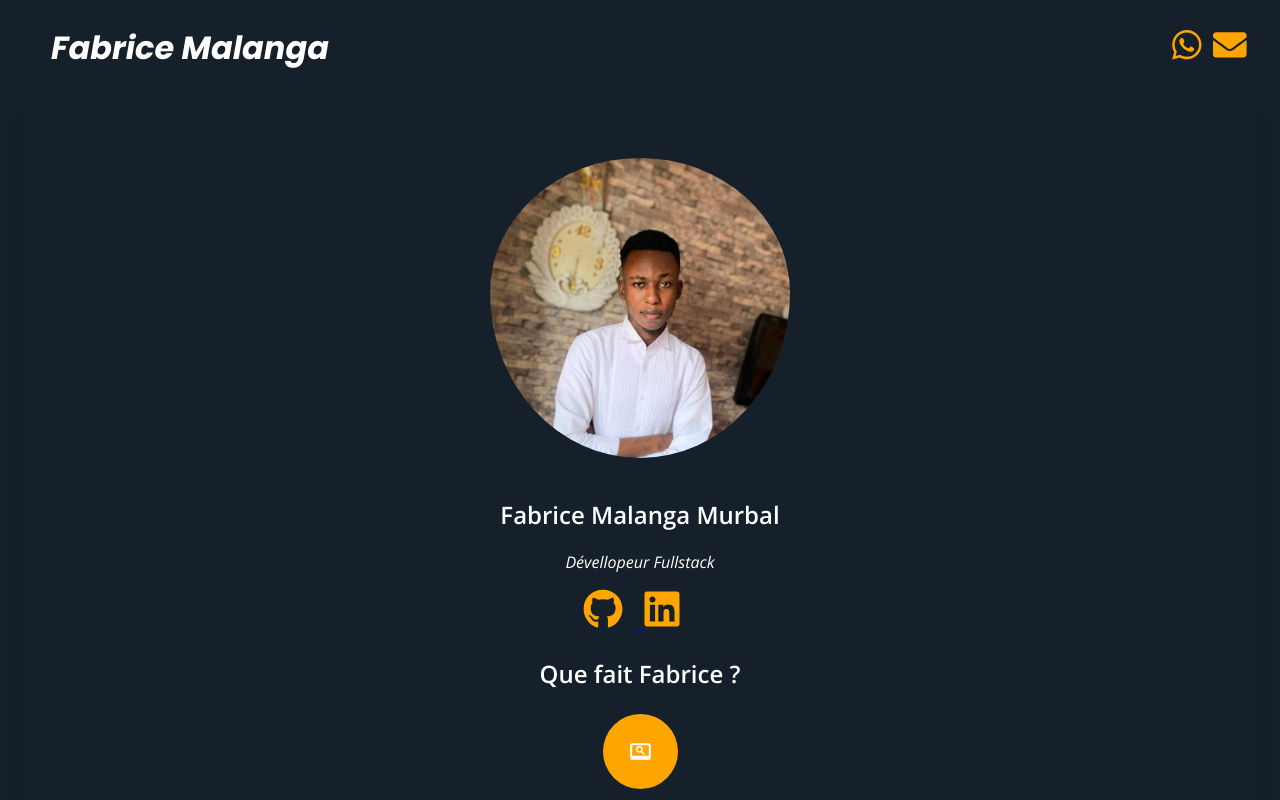
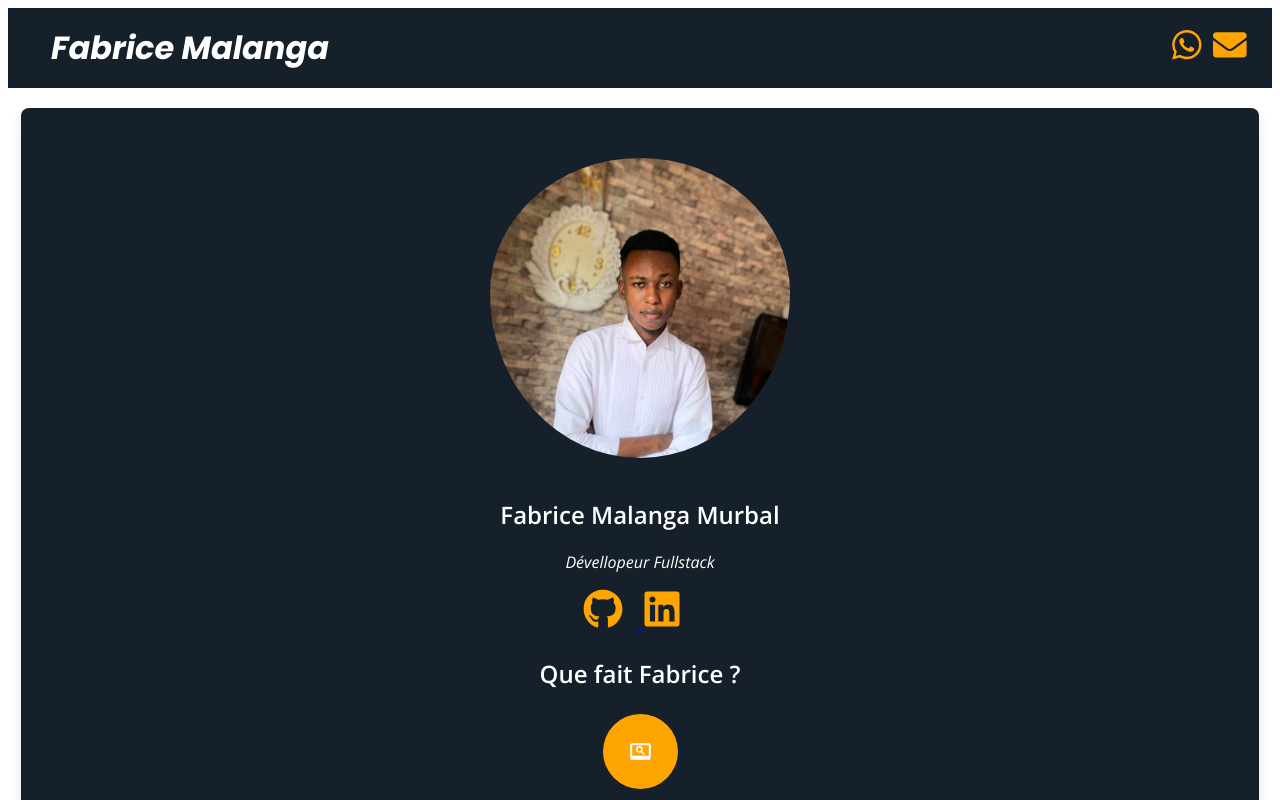
Before and after one commit to Beerus243/Portfolio, a Next.js app: page /pages in a window 1280 px wide. Shown: the top 800 px of the page. Built offline with nearby package versions, Linux system fonts and the light colour scheme.

Commit message:
Update globals.css

```diff
--- a/app/Styles/globals.css
+++ b/app/Styles/globals.css
@@ -30,7 +30,7 @@ header {
 body,
 html {
   max-width: 100%;
-  background-color: #16202a;
+  background-color : white;
 }
 
 h1 {
```
